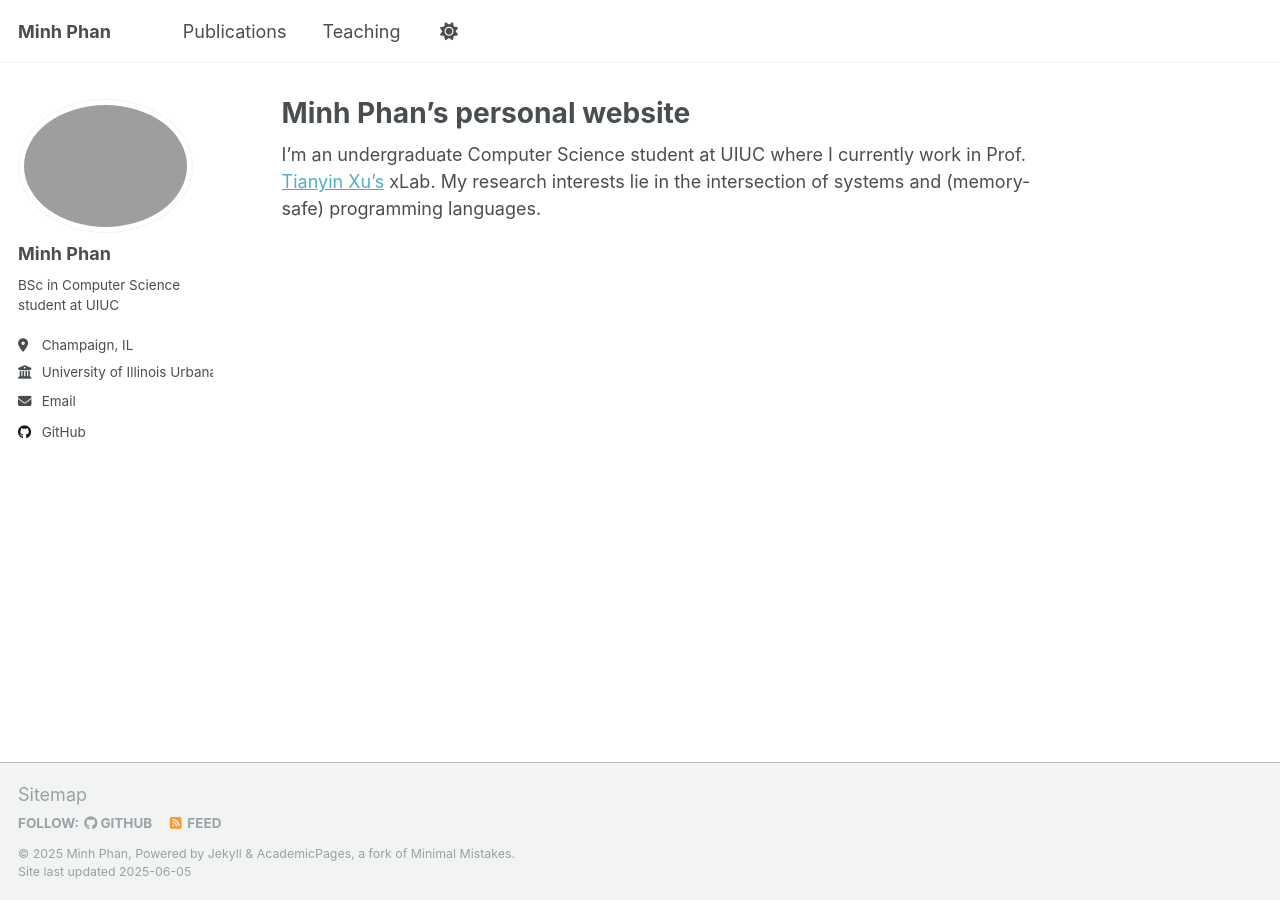
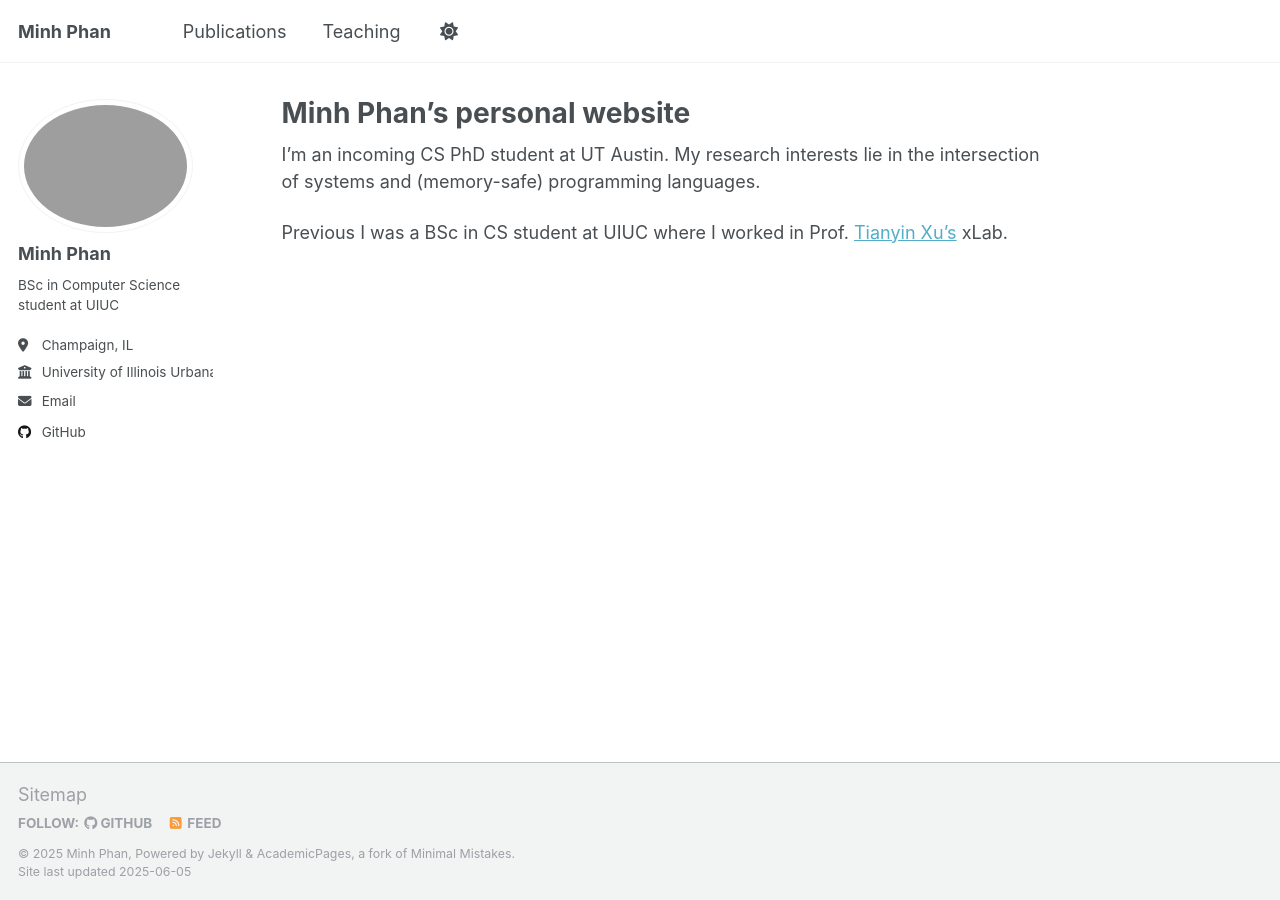
Before and after one commit to MinhPhan8803/MinhPhan8803.github.io, a Jekyll site: the page built from _pages/about.md, in a window 1280 px wide. Built offline with Jekyll 4.4.1, drawn with Linux system fonts in a browser that asks for light colours.

Commit message:
Update about.md

```diff
--- a/_pages/about.md
+++ b/_pages/about.md
@@ -7,4 +7,6 @@ redirect_from:
   - /about.html
 ---
 
-I'm an undergraduate Computer Science student at UIUC where I currently work in Prof. [Tianyin Xu's](https://tianyin.github.io) xLab. My research interests lie in the intersection of systems and (memory-safe) programming languages.
+I'm an incoming CS PhD student at UT Austin. My research interests lie in the intersection of systems and (memory-safe) programming languages.
+
+Previous I was a BSc in CS student at UIUC where I worked in Prof. [Tianyin Xu's](https://tianyin.github.io) xLab.
```
